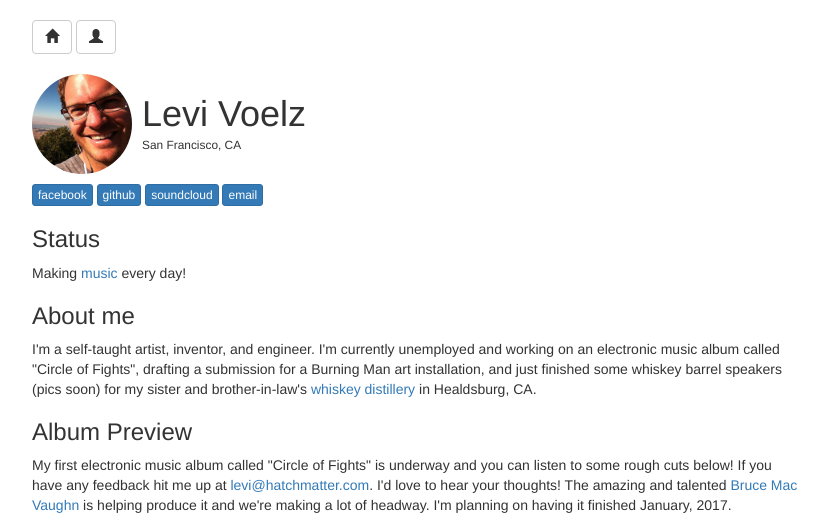
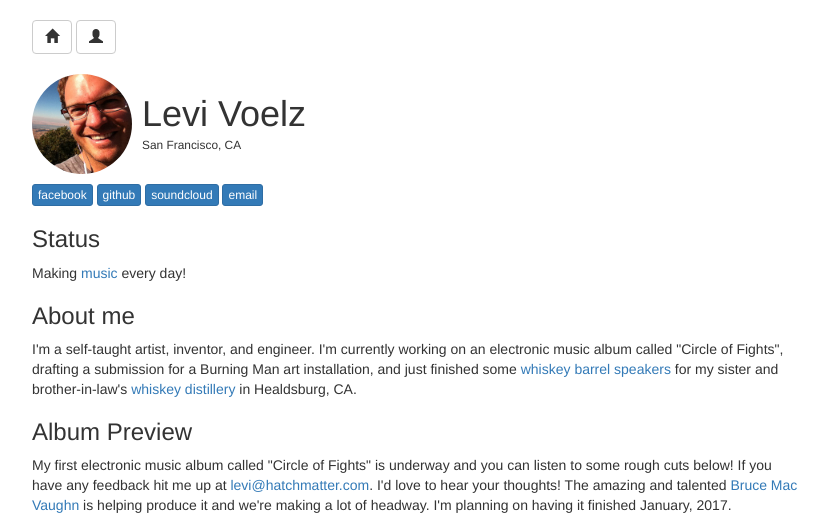
Before and after one commit to levivoelz/levivoelz.github.io, a Jekyll site: the page built from about.html, in a window 1280 px wide and 900 px high, cut to the strip 0-521 px from the top of the window. Shown: the whole strip, without its empty margins (224-1052 px from the left). Built offline with Jekyll 4.4.1, drawn with Linux system fonts in a browser that asks for light colours; some of the changed text lies outside the part shown.

Commit message:
whiskey barrel speakers and hatchmatter update

```diff
--- a/about.html
+++ b/about.html
@@ -15,7 +15,7 @@ nofollow: true
 <h3>Status</h3>
 <p>Making <a href='//soundcloud.com/levivoelz' target='_blank'>music</a> every day!</p>
 <h3>About me</h3>
-<p>I'm a self-taught artist, inventor, and engineer. I'm currently unemployed and working on an electronic music album called "Circle of Fights", drafting a submission for a Burning Man art installation, and just finished some whiskey barrel speakers (pics soon) for my sister and brother-in-law's <a href='http://alley6.com' target='_blank'>whiskey distillery</a> in Healdsburg, CA.</p>
+<p>I'm a self-taught artist, inventor, and engineer. I'm currently working on an electronic music album called "Circle of Fights", drafting a submission for a Burning Man art installation, and just finished some <a href="http://hatchmatter.com/whiskey-barrel-speakers" target="_blank">whiskey barrel speakers</a> for my sister and brother-in-law's <a href='http://alley6.com' target='_blank'>whiskey distillery</a> in Healdsburg, CA.</p>
 <h3>Album Preview</h3>
 <p>My first electronic music album called "Circle of Fights" is underway and you can listen to some rough cuts below! If you have any feedback hit me up at <a href="mailto:levi@hatchmatter.com">levi@hatchmatter.com</a>. I'd love to hear your thoughts! The amazing and talented <a href='http://macvaughn.com/' target="_blank">Bruce Mac Vaughn</a> is helping produce it and we're making a lot of headway. I'm planning on having it finished January, 2017.</p>
 <iframe width="100%" height="450" scrolling="no" frameborder="no" src="https://w.soundcloud.com/player/?url=https%3A//api.soundcloud.com/playlists/276694478%3Fsecret_token%3Ds-ebro5&amp;color=ff5500&amp;auto_play=false&amp;hide_related=false&amp;show_comments=true&amp;show_user=true&amp;show_reposts=false"></iframe>
```
Also changed, not shown: other parts of about.html (+0 -1 lines), 1 other file.
